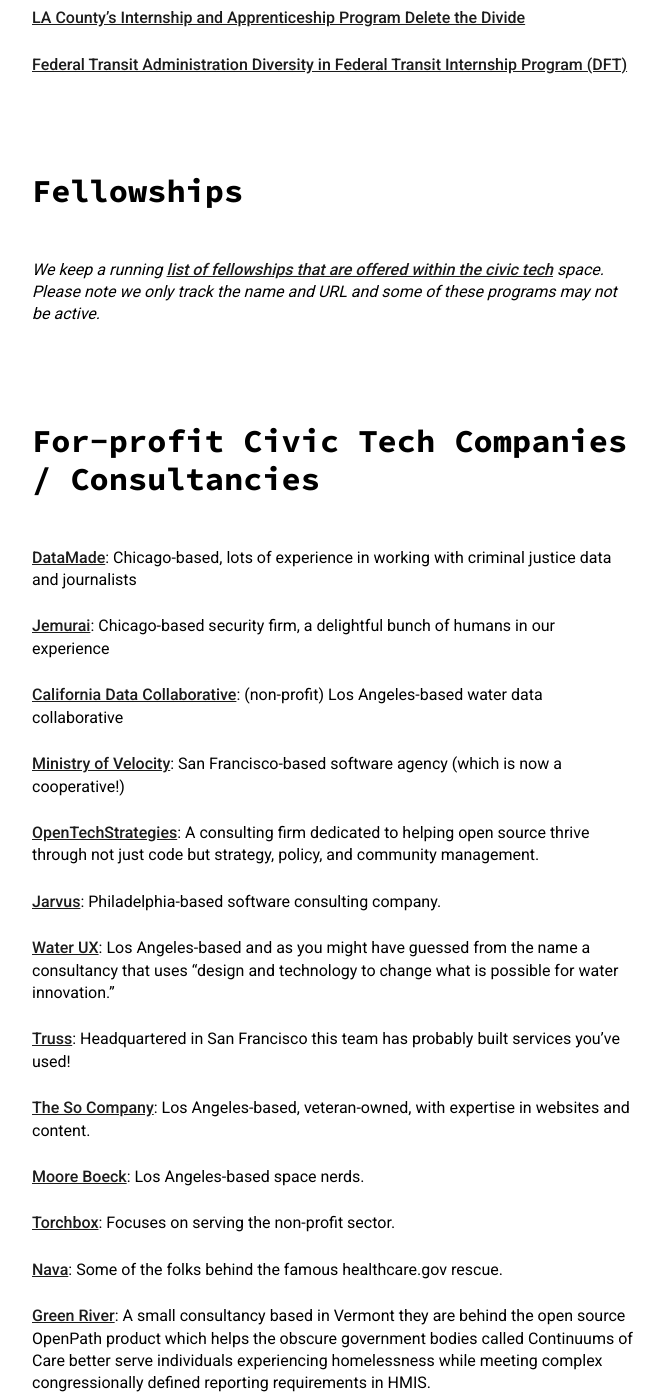
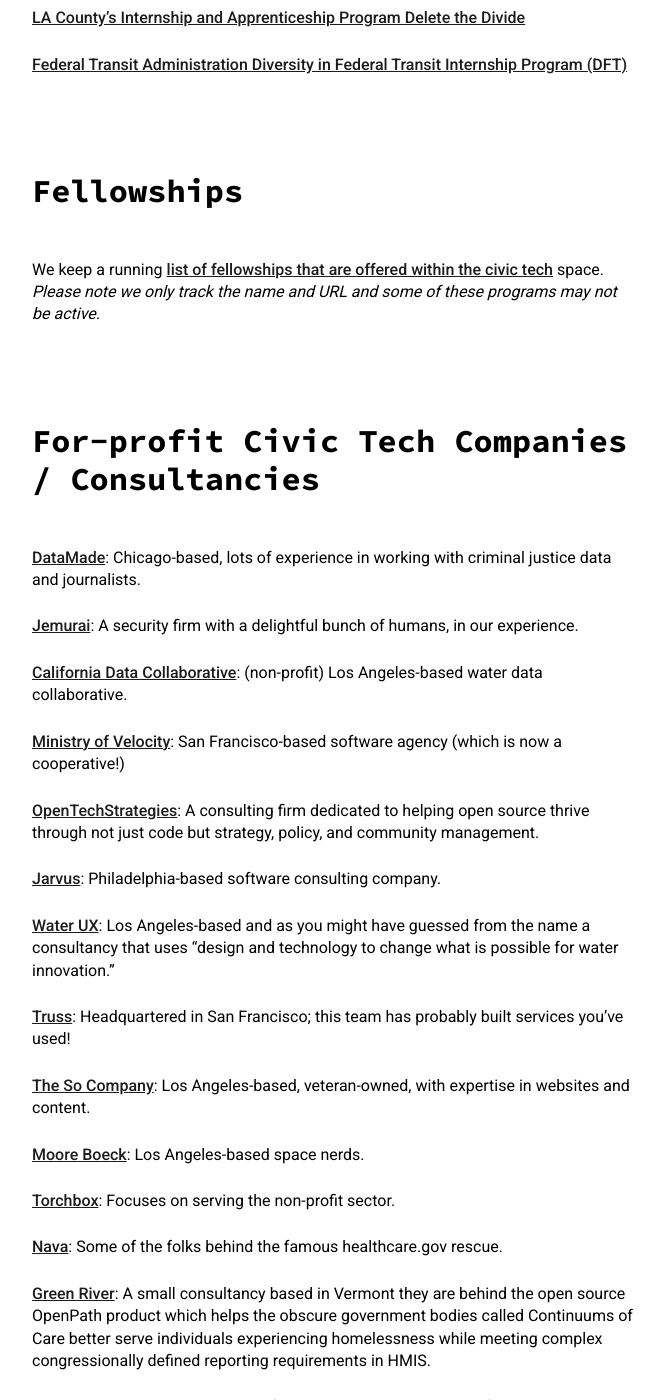
Before and after one commit to compilerla/compiler.la, a Jekyll site: the page built from _posts/2024-03-22-Civic-Tech-Career-Resources.md, in a window 1280 px wide and 1400 px high, scrolled down 2068 px. Shown: the whole window, without its empty margins (306-970 px from the left). Built offline with Jekyll 4.4.1, drawn with Linux system fonts in a browser that asks for light colours; some of the changed text lies outside the part shown.

Commit message:
Update 2024-03-22-Civic-Tech-Career-Resources.md

```diff
--- a/_posts/2024-03-22-Civic-Tech-Career-Resources.md
+++ b/_posts/2024-03-22-Civic-Tech-Career-Resources.md
@@ -39,9 +38,8 @@
 [WTS International Jobs Board](https://careers.wtsinternational.org/jobseekers/): Non-profit organization dedicated to advancing women in transportation.
 
 ## Apprenticeships
-
-*If you’re new to your career –especially if you’re a recent college or boot
-camp graduate– apprenticeship programs might be an excellent fit for you. Here are a few that we know of...*
+If you’re new to your career –especially if you’re a recent college or boot
+camp graduate– apprenticeship programs might be an excellent fit for you. Here are a few that we know of...
 
 [8th Light Apprenticeships](https://8thlight.com/careers/)
 
@@ -52,16 +50,16 @@
 [Federal Transit Administration Diversity in Federal Transit Internship Program (DFT)](https://twc.edu/programs/FTA.DFT)
 
 ## Fellowships
-*We keep a running [list of fellowships that are offered within the civic tech](https://docs.google.com/spreadsheets/d/1VpYIEC7MhA_6VVORk5S9CDuccx_tEvFVefeDTilenXQ/edit#gid=0)
-space. Please note we only track the name and URL and some of these programs
+We keep a running [list of fellowships that are offered within the civic tech](https://docs.google.com/spreadsheets/d/1VpYIEC7MhA_6VVORk5S9CDuccx_tEvFVefeDTilenXQ/edit#gid=0)
+space. *Please note we only track the name and URL and some of these programs
 may not be active.*
 
 ## For-profit Civic Tech Companies / Consultancies
-[DataMade](https://datamade.us/): Chicago-based, lots of experience in working with criminal justice data and journalists
+[DataMade](https://datamade.us/): Chicago-based, lots of experience in working with criminal justice data and journalists.
 
-[Jemurai](https://jemurai.com/): Chicago-based security firm, a delightful bunch of humans in our experience
+[Jemurai](https://jemurai.com/): A security firm with a delightful bunch of humans, in our experience.
 
-[California Data Collaborative](http://californiadatacollaborative.org/): (non-profit) Los Angeles-based water data collaborative
+[California Data Collaborative](http://californiadatacollaborative.org/): (non-profit) Los Angeles-based water data collaborative.
 
 [Ministry of Velocity](https://www.ministryofvelocity.com/): San Francisco-based software agency (which is now a cooperative!)
 
@@ -71,7 +69,7 @@
 
 [Water UX](http://www.waterux.com/): Los Angeles-based and as you might have guessed from the name a consultancy that uses “design and technology to change what is possible for water innovation.”
 
-[Truss](https://truss.works/): Headquartered in San Francisco this team has probably built services you’ve used!
+[Truss](https://truss.works/): Headquartered in San Francisco; this team has probably built services you’ve used!
 
 [The So Company](https://www.thesocompany.com/): Los Angeles-based, veteran-owned, with expertise in websites and content.
 
@@ -87,7 +85,7 @@
 
 ## Non-profit Organizations
 
-[CA Policy Lab](https://www.capolicylab.org/career/): data-heavy policy research team
+[CA Policy Lab](https://www.capolicylab.org/career/): Data-heavy policy research team.
 
 [Mobility Data](https://careers.mobilitydata.org/): Developing and supporting data standards for transit and more.
 
@@ -97,18 +95,18 @@
 
 ## Product Companies
 
-[mRelief](https://www.mrelief.com/): Builds apps and services to help individuals sign up for food stamps
+[mRelief](https://www.mrelief.com/): Builds apps and services to help individuals sign up for food stamps.
 
 [Transit App](https://manifesto.transitapp.com/jobs): A real-time transit arrivals board in your pocket.
 
 ## Government Agencies with Digital Services Teams
 
-*“Digital Services” is loosely defined as agile teams that work similarly to a software
+“Digital Services” is loosely defined as agile teams that work similarly to a software
 consultancy shop. They are deployed to work directly with subject matter experts in
 other parts of the agency to assist in solving problems while using agile methodologies
 and human-centered design. The most famous of these is probably the federal team,
 18F, but states, counties, and cities are starting to launch their own. Below is a
-list of some of our favorites.*
+list of some of our favorites.
 
 *Note: federal jobs you often have to put together a federal resume which can easily
 run 20 pages and take you a few weeks to assemble; there are really great
@@ -143,26 +141,26 @@
 
 ## Canada
 
-*Don’t forget to check out our friends up north!*
+Don’t forget to check out our friends up north!
 [Ontario Digital Services](https://www.ontario.ca/page/ontario-digital-service)
 
 ## Government Jobs Boards
 
-*Some of the great programming positions aren’t tied to big, new, splashy, digital
+Some of the great programming positions aren’t tied to big, new, splashy, digital
 services teams; they often get syndicated on government career websites.
 Some of these agencies are getting better at having their open positions posted
 more broadly on sites like LinkedIn. As these jobs aren’t distributed widely,
 sometimes they don’t get many applicants. These positions can also have
 less obvious titles. For example, in the County of Los Angeles, programmers often
 have the title Business Analyst. We suggest you broadly browse these job boards
-and notice what kinds of titles are used to describe the skills you have.*
+and notice what kinds of titles are used to describe the skills you have.
 
-*Some of these jobs require you to pass an “exam” or “test” -- don’t stress too
+Some of these jobs require you to pass an “exam” or “test” -- don’t stress too
 much, do a bit of research. Sometimes these are like standardized multichoice
 exams you take with a pencil in a proctored room, while others are just a long-form
 written version of your resume, submitted via an online form. Do note that if
 the position requires you to have passed an exam, you will need to do so before
-you submit your application or they will auto-reject your application.*
+you submit your application or they will auto-reject your application.
 
 [State of CA: CalCareers](https://www.calcareers.ca.gov/): This site has so many jobs! You can create an account and get really specific email
 notifications sent to you when a position opens that you might be qualified for or
@@ -170,14 +168,14 @@
   - CalCareers is confusing to learn how to navigate – [ODI has a really good guide](https://innovation.ca.gov/join-us/applying-civil-service-job/ ) to the state application process.
 
 [Government Jobs](https://www.governmentjobs.com/):
-private syndicate of gov jobs
+Private syndicate of gov jobs.
 
 [USA Jobs](https://www.usajobs.gov/):
-syndicate of most federal jobs
+Syndicate of most federal jobs.
 
 ## Public Transit Agencies
 **US Department of Transportation**:
-this [USAjobs.gov link filters for jobs at DOT](https://dot.usajobs.gov/search/results/?d=TD&p=1)
+This [USAjobs.gov link filters for jobs at DOT](https://dot.usajobs.gov/search/results/?d=TD&p=1)
 
 **Federal Transit Administration** *(“FTA is one of 10 modal agencies of the US Department
 of Transportation”)*
```
Also changed, not shown: other parts of _posts/2024-03-22-Civic-Tech-Career-Resources.md (+4 -5 lines).
